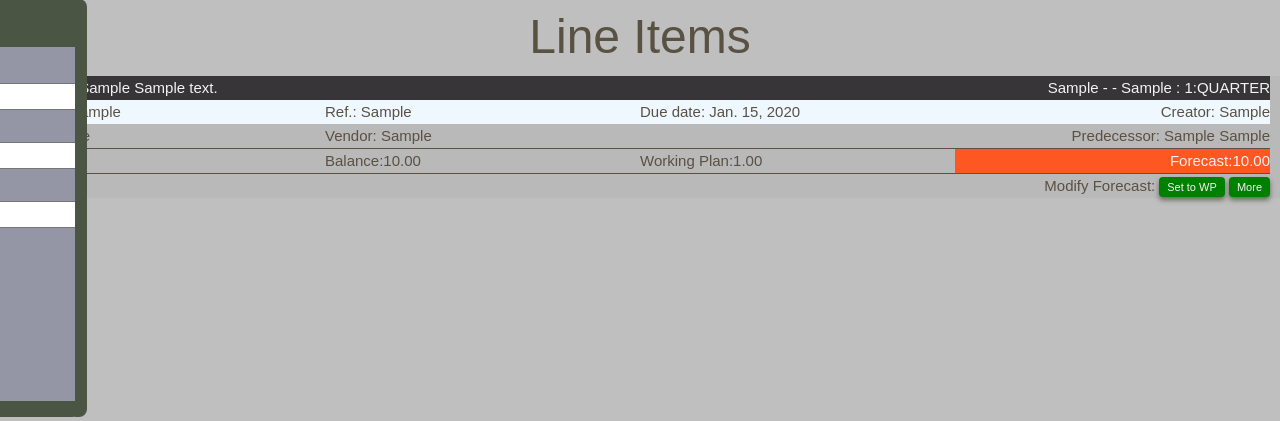
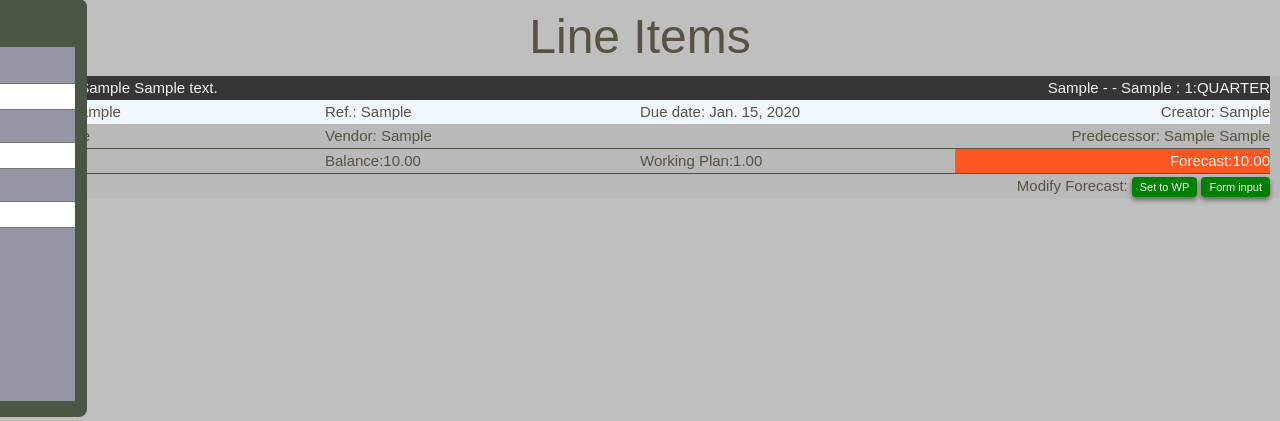
Before and after one commit to mariostg/bft, a Django app: page /lineitem/ in a window 1280 px wide. Shown: the part 245-666 px from the top of the page. Run offline with Django 4.2, Linux system fonts and the light colour scheme; tables that the repository leaves empty hold one stand-in row (values such as "Sample post").

Commit message:
Change button caption

```diff
--- a/lineitems/templates/lineitems/lineitem-table.html
+++ b/lineitems/templates/lineitems/lineitem-table.html
@@ -66,7 +66,7 @@
                     href="{% url 'line-forecast-delete' line.fcst.id %}" >Delete</a >
                 {% endif %}
 
-                <a class="btn btn--link-small" href="{% url 'line-forecast-update' line.fcst.id %}">More</a>
+                <a class="btn btn--link-small" href="{% url 'line-forecast-update' line.fcst.id %}">Form input</a>
             </div>
         </div>
         {% endif %}
```
